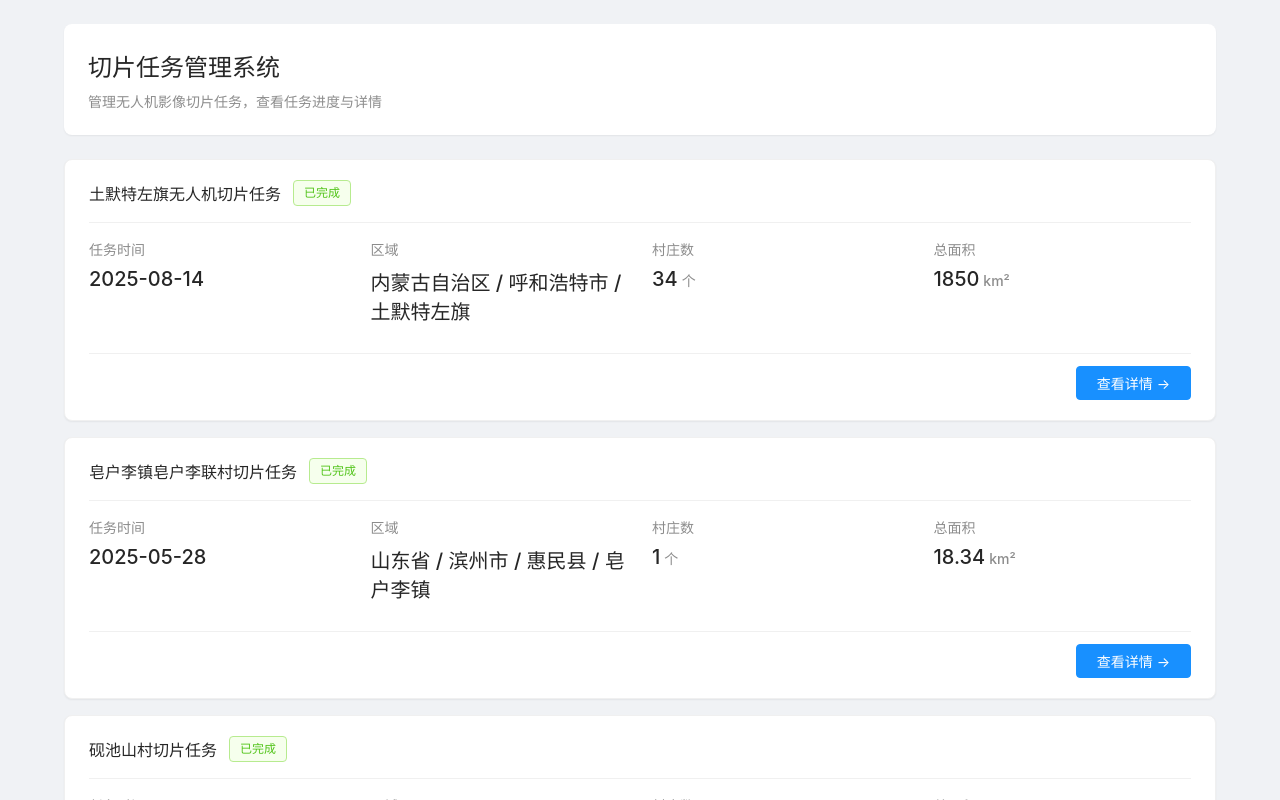
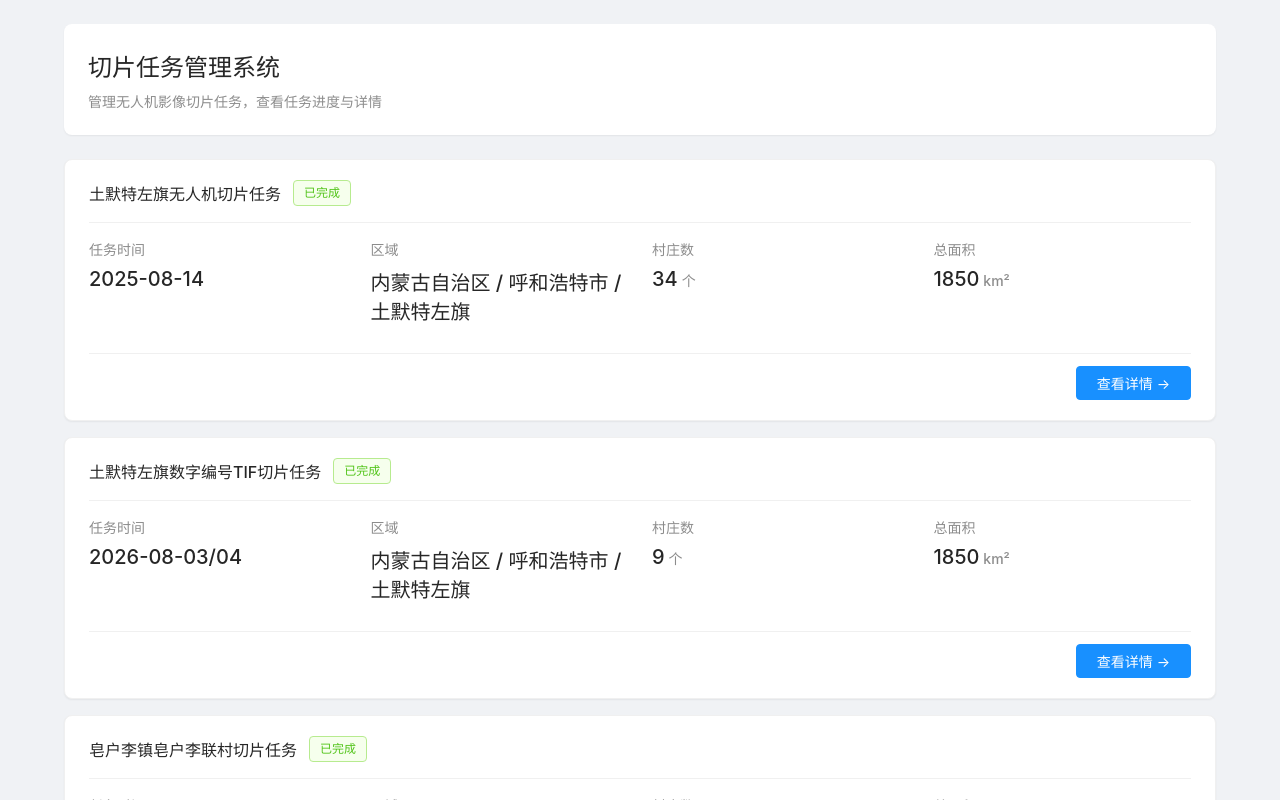
Before and after one commit to SwiftMap/slice-task-frontend, a React (Vite) app: page / in a window 1280 px wide. Shown: the top 800 px of the page. Built offline with nearby package versions, Linux system fonts and the light colour scheme.

Commit message:
feat: add tumote_left_banner_9 task with 9 number-named TIF tiles

```diff
--- a/src/data/tasks.ts
+++ b/src/data/tasks.ts
@@ -49,8 +49,32 @@ export const mockTasks: Task[] = [
         id: 'tumote_left_5',
         name: '土默特左旗(整体)',
         pmtilesUrl:
-          'https://flash-map-web.oss-cn-beijing.aliyuncs.com/tumote_left_5.pmtiles',
+          'https://flash-map-web.oss-cn-beijing.aliyuncs.com/data/tumote_left_5.pmtiles',
       },
+    ],
+  },
+  {
+    id: 'tumote_left_banner_9',
+    name: '土默特左旗数字编号TIF切片任务',
+    province: '内蒙古自治区',
+    city: '呼和浩特市',
+    county: '土默特左旗',
+    taskTime: '2026-08-03/04',
+    villageCount: 9,
+    totalArea: 1850,
+    status: 'completed',
+    center: [111.51, 40.65],
+    boundaryPmtilesUrl: BOUNDARY_PMTILES_URL,
+    villages: [
+      { id: 'tif_5', name: '整块切片 #5 (5.tif)', pmtilesUrl: 'https://flash-map-web.oss-cn-beijing.aliyuncs.com/data/tumote_left_5.pmtiles' },
+      { id: 'tif_7', name: '整块切片 #7 (7.tif)', pmtilesUrl: 'https://flash-map-web.oss-cn-beijing.aliyuncs.com/data/tumote_left_7.pmtiles' },
+      { id: 'tif_8', name: '整块切片 #8 (8.tif)', pmtilesUrl: 'https://flash-map-web.oss-cn-beijing.aliyuncs.com/data/tumote_left_8.pmtiles' },
+      { id: 'tif_9', name: '整块切片 #9 (9.tif)', pmtilesUrl: 'https://flash-map-web.oss-cn-beijing.aliyuncs.com/data/tumote_left_9.pmtiles' },
+      { id: 'tif_10', name: '整块切片 #10 (10.tif)', pmtilesUrl: 'https://flash-map-web.oss-cn-beijing.aliyuncs.com/data/tumote_left_10.pmtiles' },
+      { id: 'tif_11', name: '整块切片 #11 (11.tif)', pmtilesUrl: 'https://flash-map-web.oss-cn-beijing.aliyuncs.com/data/tumote_left_11.pmtiles' },
+      { id: 'tif_12', name: '整块切片 #12 (12.tif)', pmtilesUrl: 'https://flash-map-web.oss-cn-beijing.aliyuncs.com/data/tumote_left_12.pmtiles' },
+      { id: 'tif_13', name: '整块切片 #13 (13.tif)', pmtilesUrl: 'https://flash-map-web.oss-cn-beijing.aliyuncs.com/data/tumote_left_13.pmtiles' },
+      { id: 'tif_14', name: '整块切片 #14 (14.tif)', pmtilesUrl: 'https://flash-map-web.oss-cn-beijing.aliyuncs.com/data/tumote_left_14.pmtiles' },
     ],
   },
   {
```
